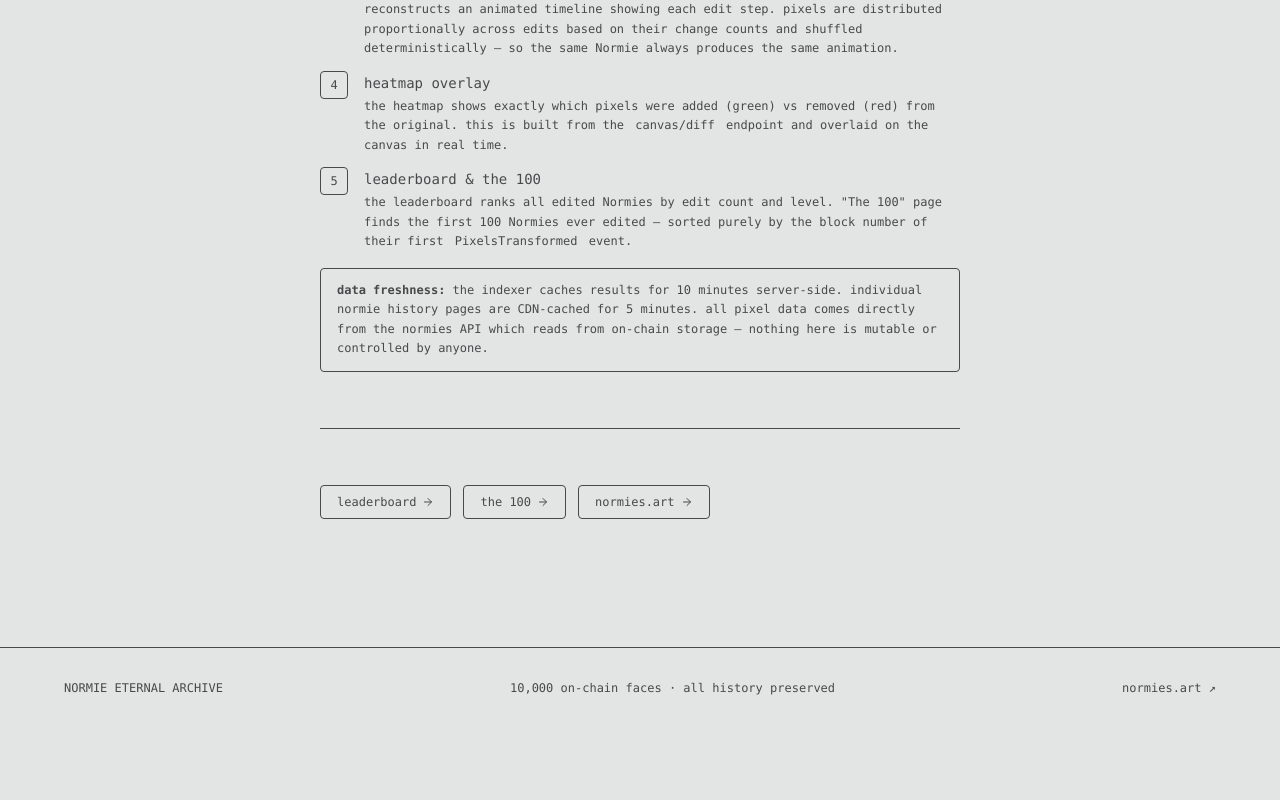
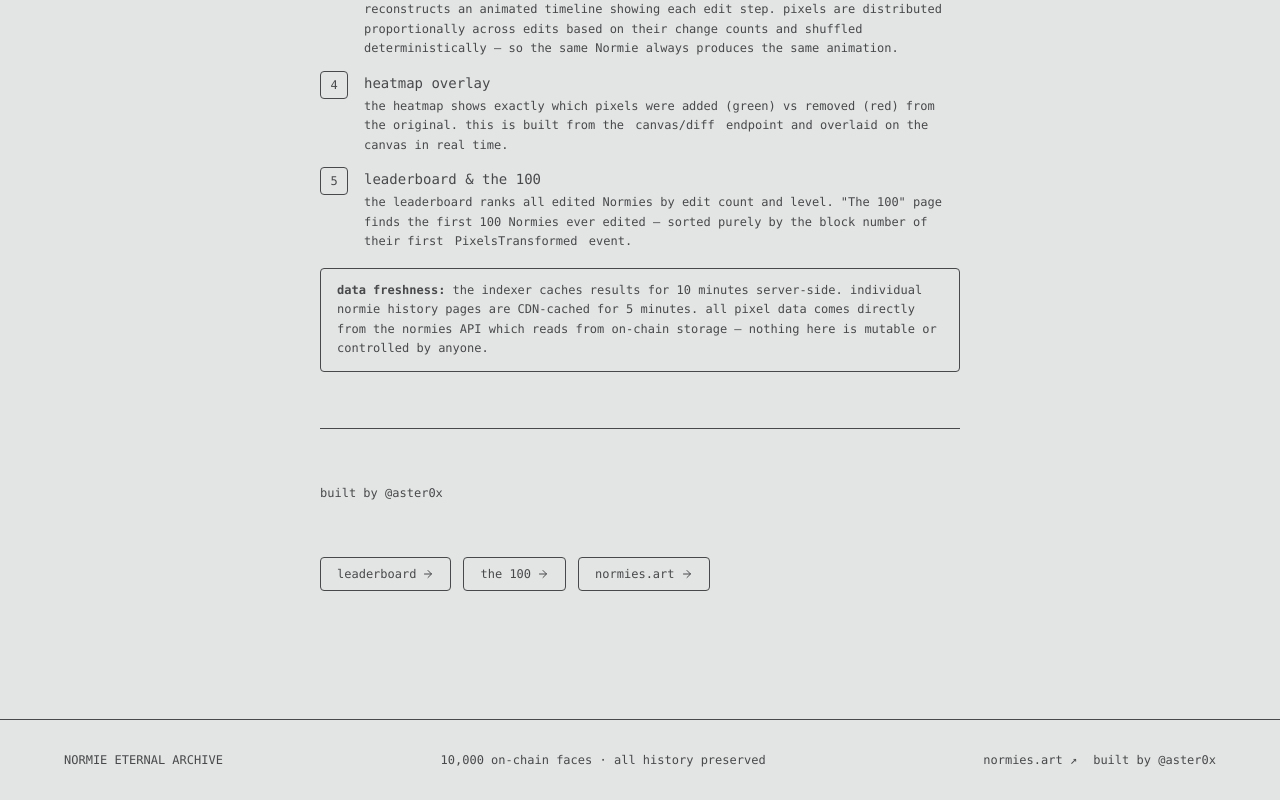
Before and after one commit to astercast/NormiesArchive, a Next.js app: page /how-it-works in a window 1280 px wide. Shown: the part 2656-3456 px from the top of the page. Before the commit the page ends 3384 px from the top, so only its background shows below. Built offline with nearby package versions, Linux system fonts and the light colour scheme.

Commit message:
feat: add built by @aster0x credit to footer and how-it-works page

```diff
--- a/app/how-it-works/page.tsx
+++ b/app/how-it-works/page.tsx
@@ -162,6 +162,13 @@ export default function HowItWorksPage() {
 
       <div className="border-t border-n-border" />
 
+      {/* Built by */}
+      <p className="text-xs font-mono text-n-muted">
+        built by{" "}
+        <a href="https://x.com/aster0x" target="_blank" rel="noopener noreferrer"
+           className="hover:text-n-text transition-colors">@aster0x</a>
+      </p>
+
       {/* CTA */}
       <div className="flex flex-wrap gap-3">
         <Link href="/leaderboard"
--- a/app/layout.tsx
+++ b/app/layout.tsx
@@ -60,8 +60,12 @@ export default function RootLayout({ children }: { children: React.ReactNode })
             <div className="max-w-6xl mx-auto flex flex-col sm:flex-row items-center justify-between gap-3 text-xs text-n-muted font-mono">
               <span>NORMIE ETERNAL ARCHIVE</span>
               <span>10,000 on-chain faces · all history preserved</span>
-              <a href="https://normies.art" target="_blank" rel="noopener noreferrer"
-                 className="hover:text-n-text transition-colors">normies.art ↗</a>
+              <div className="flex items-center gap-4">
+                <a href="https://normies.art" target="_blank" rel="noopener noreferrer"
+                   className="hover:text-n-text transition-colors">normies.art ↗</a>
+                <span>built by <a href="https://x.com/aster0x" target="_blank" rel="noopener noreferrer"
+                   className="hover:text-n-text transition-colors">@aster0x</a></span>
+              </div>
             </div>
           </footer>
         </Providers>
```
